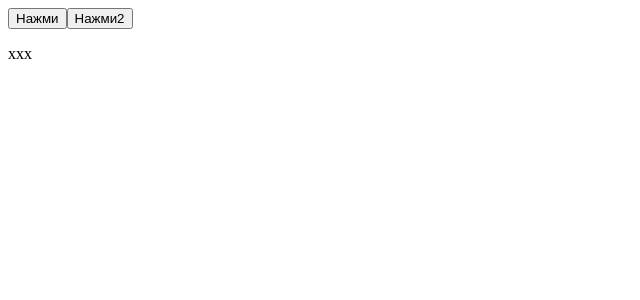
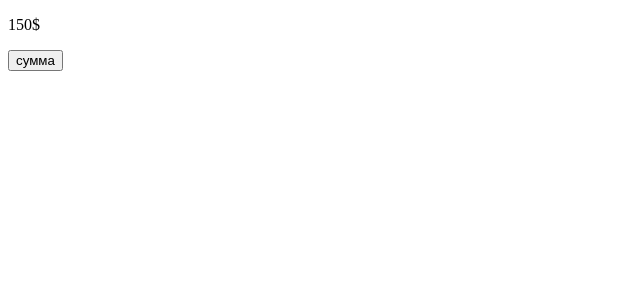
Before and after one commit to vitalay/course-on-60, a Vue app: page / in a window 1280 px wide. Shown: the top 300 px of the page, without its empty margins (0-640 px from the left). Built offline with nearby package versions, Linux system fonts and the light colour scheme.

Commit message:
Вычисляемые свойства в Vue

```diff
--- a/src/App.vue
+++ b/src/App.vue
@@ -2,19 +2,24 @@
 export default {
    data() {
      return {
-       text: 'xxx'
+      cost: 15,
+      amount: 10
      }
    },
    methods: {
-      change () {
-         this.text = 'yyy'
-      },
-      change2 () {
-         this.text = 'zzz1111'
-      }
+
+
+
+   },
+   computed: {
+
+     price: function(){
+      return this.cost * this.amount + '$'
+     },
 
 
    }
+
 };
 </script>
 
@@ -22,9 +27,8 @@ export default {
   <div>
 
 
-    <button @click="change">Нажми</button>
-    <button @click="change2">Нажми2</button>
-    <p>{{ text }}</p>
+<p>{{ price }}</p>
+<button @click="cost++">сумма</button>
   </div>
 </template>
 
```
